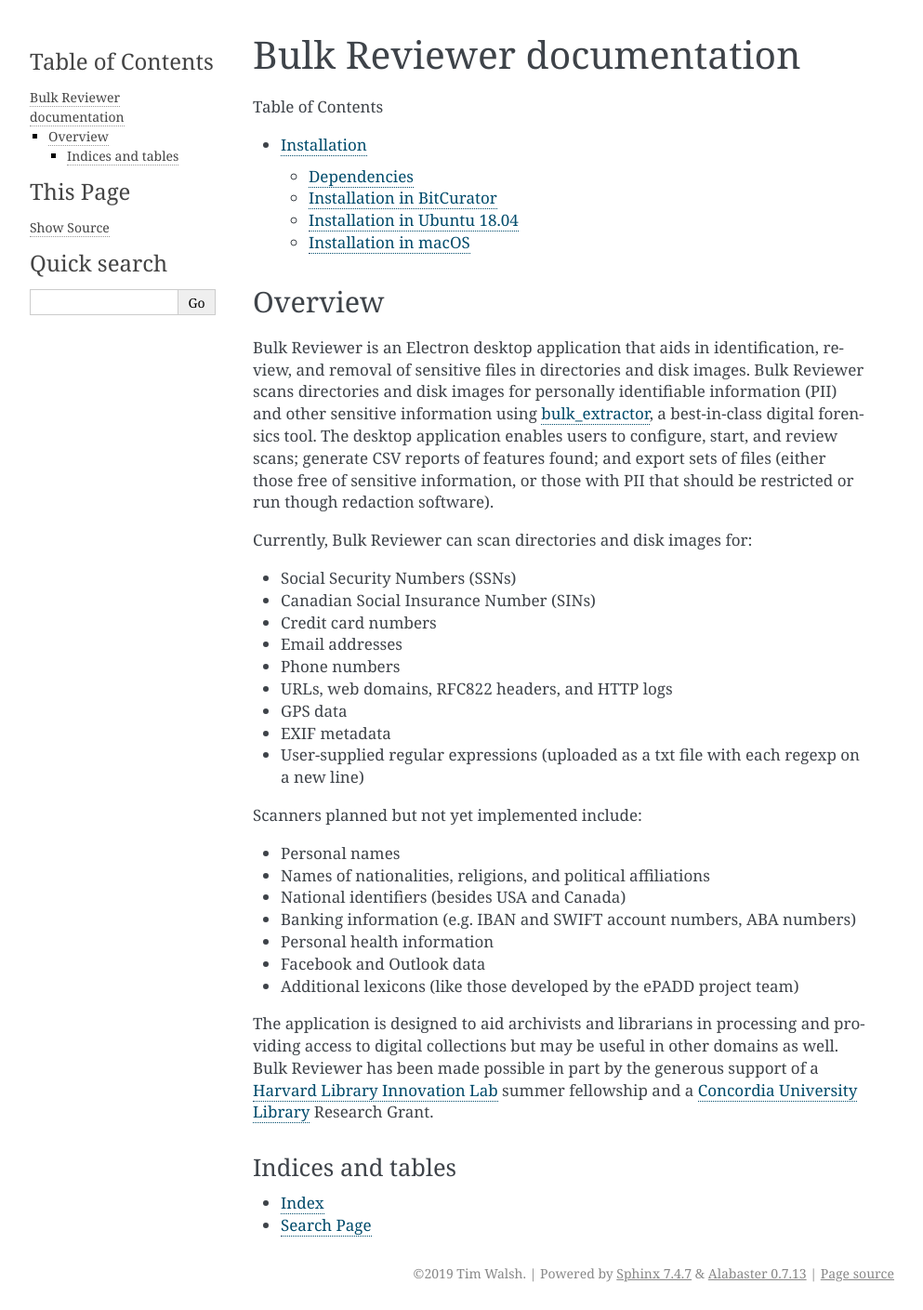
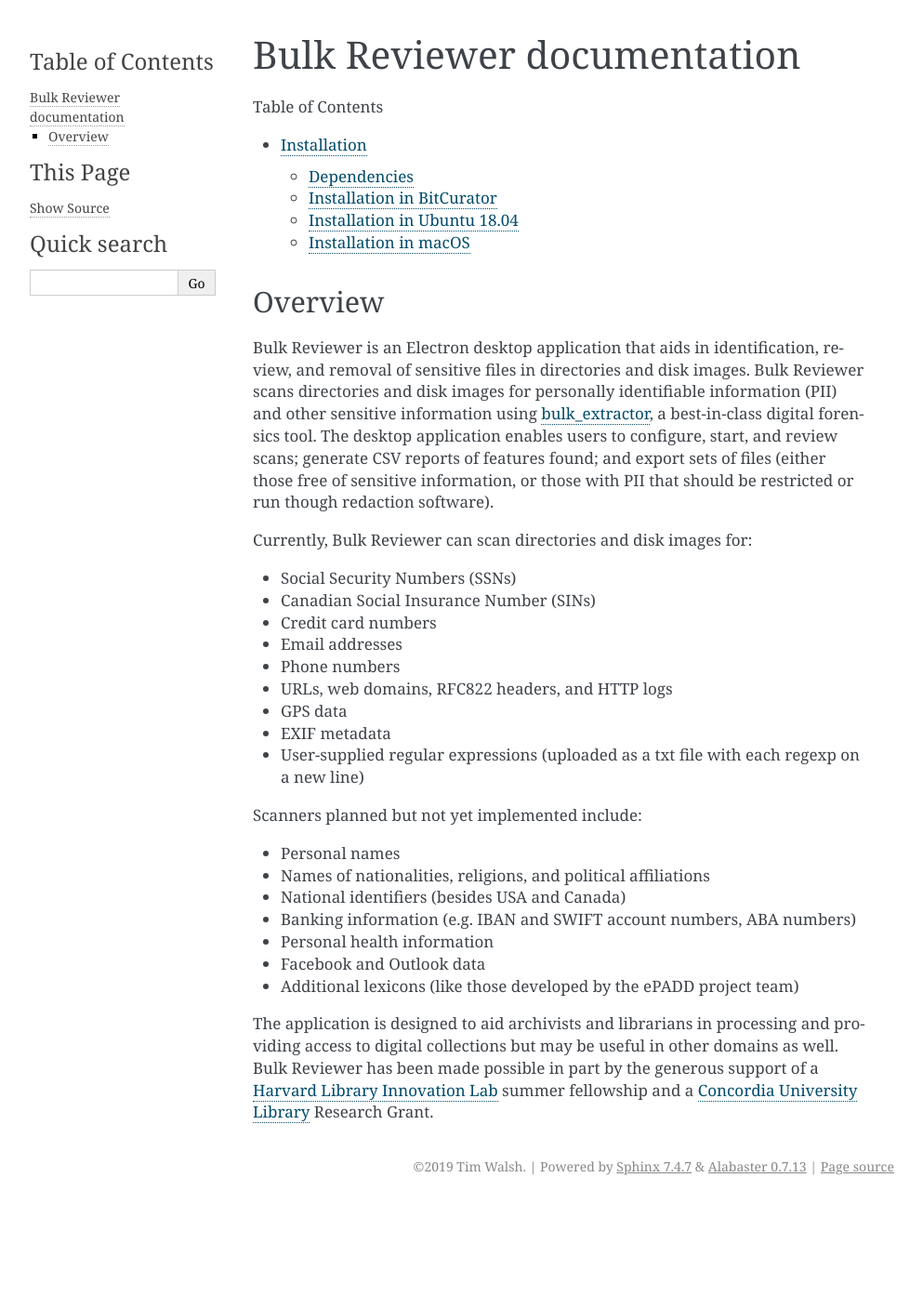
Before and after one commit to bulk-reviewer/bulk-reviewer, a Sphinx documentation site: the page built from docs/index.rst, in a window 1280 px wide. Shown: the whole page at 93% size, without its empty margins (148-1141 px from the left). Built offline with Sphinx 7.4.7, drawn with Linux system fonts in a browser that asks for light colours; after the commit the page ends 1294 px from its top, so only the background shows below that.

Commit message:
Update docs

```diff
--- a/docs/index.rst
+++ b/docs/index.rst
@@ -41,10 +41,3 @@
 * Additional lexicons (like those developed by the ePADD project team)
 
 The application is designed to aid archivists and librarians in processing and providing access to digital collections but may be useful in other domains as well. Bulk Reviewer has been made possible in part by the generous support of a `Harvard Library Innovation Lab <https://lil.law.harvard.edu/>`_ summer fellowship and a `Concordia University Library <https://library.concordia.ca>`_ Research Grant.
-
-------------------
-Indices and tables
-------------------
-
-* :ref:`genindex`
-* :ref:`search`
```
